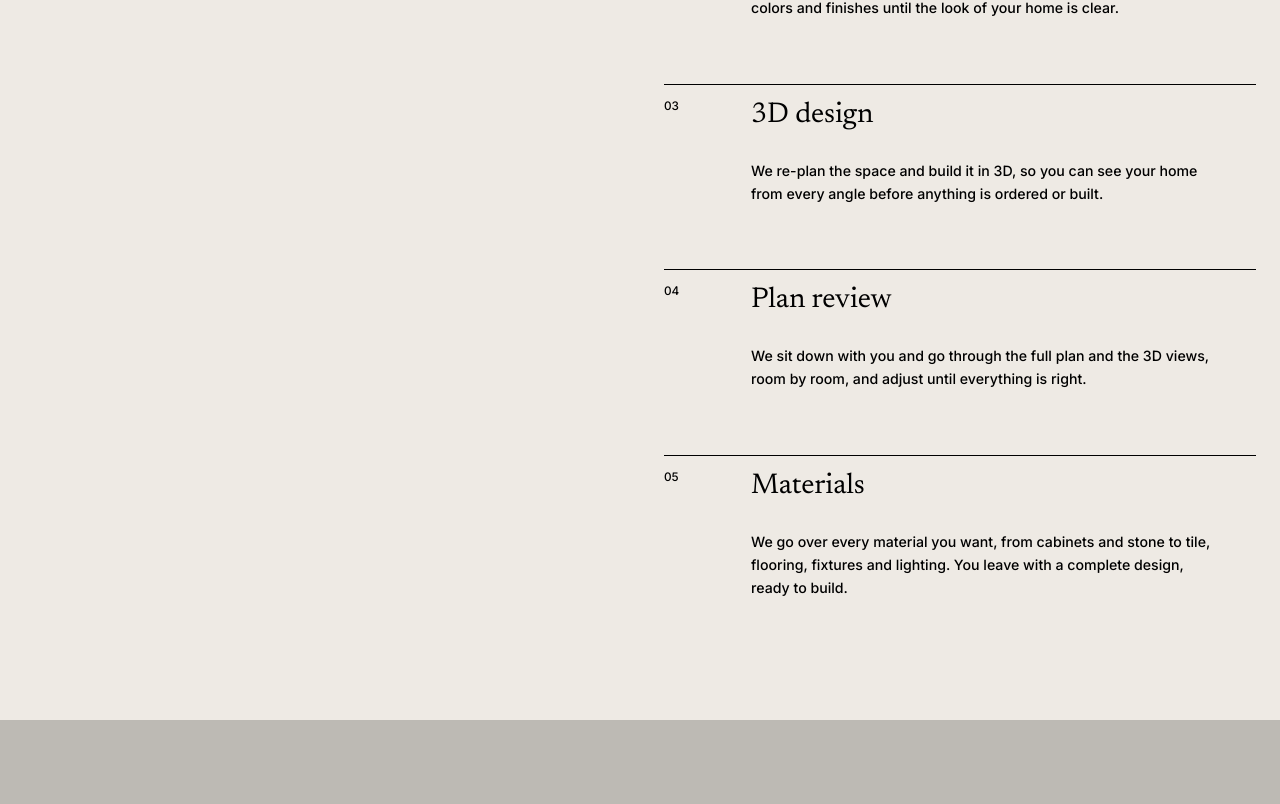
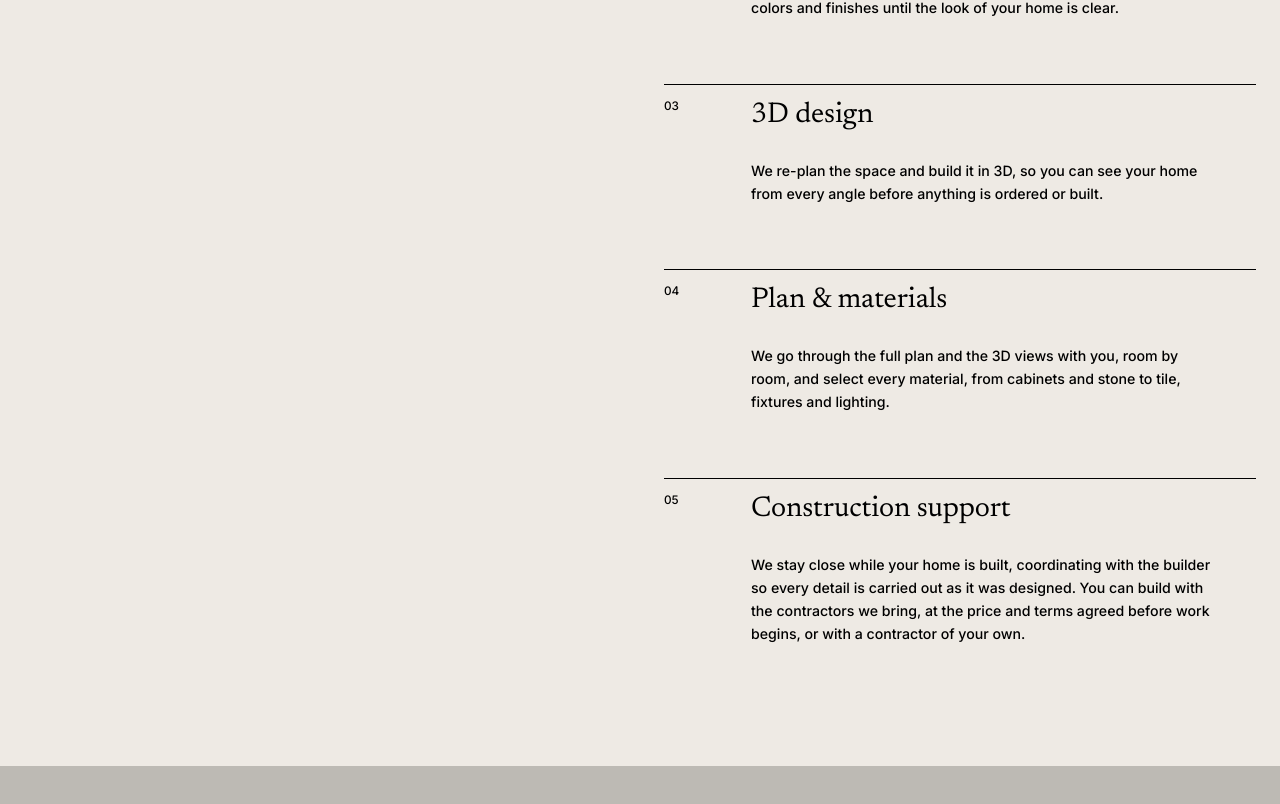
Before and after one commit to ORSHAN999/DESIGNERS, a plain HTML site: page index.html in a window 1280 px wide. Shown: the part 1168-1972 px from the top of the page. Drawn offline with Linux system fonts and the light colour scheme.

Commit message:
Merge plan and materials steps; add construction support step
Co-Authored-By: Claude Fable 5.2 <noreply@anthropic.com>
Claude-Session: https://claude.ai/code/session_01PJnvV7EPmWku7QpvRs9UqU

```diff
--- a/index.html
+++ b/index.html
@@ -88,15 +88,15 @@
           <article class="step" style="--i:3">
             <span class="step-num">04</span>
             <div class="step-main">
-              <h3 class="step-title">Plan review</h3>
-              <p class="step-desc">We sit down with you and go through the full plan and the 3D views, room by room, and adjust until everything is right.</p>
+              <h3 class="step-title">Plan &amp; materials</h3>
+              <p class="step-desc">We go through the full plan and the 3D views with you, room by room, and select every material, from cabinets and stone to tile, fixtures and lighting.</p>
             </div>
           </article>
           <article class="step" style="--i:4">
             <span class="step-num">05</span>
             <div class="step-main">
-              <h3 class="step-title">Materials</h3>
-              <p class="step-desc">We go over every material you want, from cabinets and stone to tile, flooring, fixtures and lighting. You leave with a complete design, ready to build.</p>
+              <h3 class="step-title">Construction support</h3>
+              <p class="step-desc">We stay close while your home is built, coordinating with the builder so every detail is carried out as it was designed. You can build with the contractors we bring, at the price and terms agreed before work begins, or with a contractor of your own.</p>
             </div>
           </article>
       </div>
```
